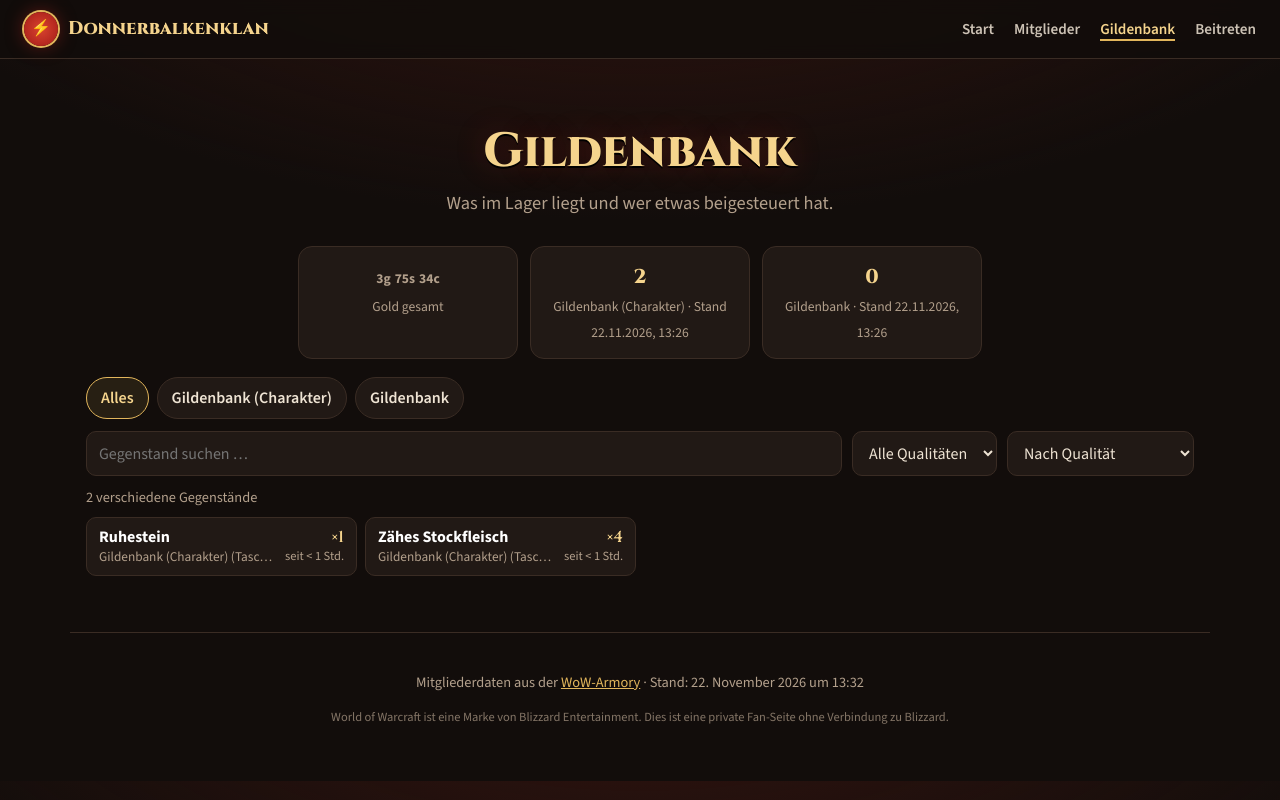
After one commit to gerrybluemug/donnerbalkenklan, a PHP site: page /gildenbank.html in a window 1280 px wide. The commit adds this page. Run offline with PHP 8.4, Linux system fonts and the light colour scheme.

Commit message:
Eigene Seiten für Mitglieder und Gildenbank, Entnahmen nicht veröffentlichen
- index.html: Start mit Über uns, News, Statistik, Mitmachen
- mitglieder.html / gildenbank.html als eigene Seiten, alte #-Links leiten um
- Mitgliedertabelle scrollt in sich, Kopfzeile bleibt stehen
- Gildenbank-Protokoll: Addon exportiert nur Einzahlungen/Einlagerungen,
  der Import verwirft Entnahmen, die Seite zeigt sie nicht an

Co-Authored-By: Claude Opus 5.5 <noreply@anthropic.com>

```diff
--- a/app.js
+++ b/app.js
@@ -22,9 +22,29 @@
   const esc = (s) => String(s ?? "").replace(/[&<>"']/g, (c) => ({ "&": "&amp;", "<": "&lt;", ">": "&gt;", '"': "&quot;", "'": "&#39;" }[c]));
   const $ = (s) => document.querySelector(s);
 
-  // ---------- Texte aus der Konfiguration ----------
+  const maxLvl = R.maxLevel || 60;
+  const fill = (sel, opts) => { const el = $(sel); opts.forEach(([v, l]) => el.insertAdjacentHTML("beforeend", `<option value="${esc(v)}">${esc(l)}</option>`)); };
+
+  // alte Links (…/#mitglieder, …/#gildenbank) auf die eigenen Seiten umleiten
+  const moved = { "#mitglieder": "mitglieder.html", "#gildenbank": "gildenbank.html" }[location.hash];
+  if (document.body.dataset.page === "start" && moved) { location.replace(moved); return; }
+
+  // ---------- Kopf & Fuß (alle Seiten) ----------
   document.querySelectorAll("[data-bind]").forEach((el) => (el.textContent = C[el.dataset.bind] ?? ""));
-  document.title = C.name;
+  const pageTitle = document.body.dataset.title;
+  document.title = pageTitle ? `${pageTitle} – ${C.name}` : C.name;
+  document.querySelectorAll(".nav nav a").forEach((a) => {
+    if (a.dataset.page === document.body.dataset.page) a.setAttribute("aria-current", "page");
+  });
+  const B = window.BANK;
+  const hasBank = !!(B && (Object.keys(B.chars || {}).length || B.guild));
+  $("#nav-bank").hidden = !hasBank;
+
+  const updated = R.updated ? new Date(R.updated).toLocaleString("de-DE", { dateStyle: "long", timeStyle: "short" }) : "unbekannt";
+  $("#stand").innerHTML = `Mitgliederdaten aus der <a href="${esc(C.armoryUrl)}" target="_blank" rel="noopener">WoW-Armory</a> · Stand: ${esc(updated)}`;
+
+  // ---------- Startseite ----------
+  if ($("#hero-meta")) {
     $("#hero-meta").textContent = [C.game, C.region, C.faction, `Gegründet ${C.founded}`].join(" · ");
     $("#armory-link").href = C.armoryUrl;
     $("#about").innerHTML = (C.about || []).map((p) => `<p>${esc(p)}</p>`).join("");
@@ -38,12 +58,10 @@
 
     if (C.discordUrl) $("#discord-link").href = C.discordUrl;
     else $("#discord-link").remove();
+  }
 
-  const updated = R.updated ? new Date(R.updated).toLocaleString("de-DE", { dateStyle: "long", timeStyle: "short" }) : "unbekannt";
-  $("#stand").innerHTML = `Mitgliederdaten aus der <a href="${esc(C.armoryUrl)}" target="_blank" rel="noopener">WoW-Armory</a> · Stand: ${esc(updated)}`;
-
-  // ---------- Kennzahlen ----------
-  const maxLvl = R.maxLevel || 60;
+  // ---------- Kennzahlen & Statistik (Startseite) ----------
+  if ($("#kpis")) {
     const avg = M.length ? M.reduce((s, m) => s + m.level, 0) / M.length : 0;
     const atMax = M.filter((m) => m.level >= maxLvl).length;
     const over40 = M.filter((m) => m.level >= 40).length;
@@ -81,8 +99,10 @@
       `<li><span class="who"><a href="${charUrl(m)}" target="_blank" rel="noopener" style="color:${cls(m.cls).color}">${esc(fullName(m))}</a><small>Stufe ${m.level} · ${esc(cls(m.cls).name)}${m.ilvl ? ` · iLvl ${m.ilvl}` : ""}</small></span></li>`
     ).join("");
 
-  // ---------- Mitgliederliste ----------
-  const fill = (sel, opts) => { const el = $(sel); opts.forEach(([v, l]) => el.insertAdjacentHTML("beforeend", `<option value="${esc(v)}">${esc(l)}</option>`)); };
+  }
+
+  // ---------- Mitgliederliste (Seite "Mitglieder") ----------
+  if ($("#roster")) {
     fill("#f-class", Object.keys(CLASSES).filter((k) => M.some((m) => m.cls === k)).map((k) => [k, CLASSES[k].name]).sort((a, b) => a[1].localeCompare(b[1], "de")));
     fill("#f-race", [...new Set(M.map(raceName))].sort((a, b) => a.localeCompare(b, "de")).map((r) => [r, r]));
     fill("#f-rank", [...new Set(M.map((m) => m.rank))].sort((a, b) => a - b).map((r) => [r, rankName(r)]));
@@ -139,13 +159,13 @@
     }));
     ["#f-search", "#f-class", "#f-race", "#f-rank", "#f-minlvl"].forEach((s) => $(s).addEventListener("input", render));
     render();
+  }
 
-  // ---------- Gildenbank ----------
-  const B = window.BANK;
-  const bankChars = B ? Object.entries(B.chars || {}) : [];
-  if (B && (bankChars.length || B.guild)) {
+  // ---------- Gildenbank (Seite "Gildenbank") ----------
+  if ($("#gildenbank") && !hasBank) $("#bank-none").hidden = false;
+  if ($("#gildenbank") && hasBank) {
+    const bankChars = Object.entries(B.chars || {});
     $("#gildenbank").hidden = false;
-    $("#nav-bank").hidden = false;
 
     const QUALITY = [
       ["Schlecht", "#9d9d9d"], ["Verbreitet", "#ffffff"], ["Selten", "#1eff00"], ["Rar", "#0070dd"],
@@ -246,12 +266,12 @@
 
     // ---------- Gildenbank-Protokoll ----------
     const LOG = B.log || { items: [], money: [] };
-    const OUT = new Set(["withdraw", "repair", "withdrawForTab", "buyTab"]);
-    const showOut = C.showBankWithdrawals !== false;
+    // nur Einzahlungen/Einlagerungen – Entnahmen werden nicht veröffentlicht
+    const IN = new Set(["deposit", "depositSummary"]);
     const entries = [
       ...LOG.items.map((e) => ({ ...e, kind: "item" })),
       ...LOG.money.map((e) => ({ ...e, kind: "money" })),
-    ].filter((e) => showOut || !OUT.has(e.type)).sort((a, b) => Date.parse(b.t) - Date.parse(a.t));
+    ].filter((e) => IN.has(e.type)).sort((a, b) => Date.parse(b.t) - Date.parse(a.t));
 
     if (entries.length) {
       $("#bank-log-wrap").hidden = false;
@@ -270,12 +290,7 @@
         const g = e.kind === "money" ? gold(e.amount) : "";
         switch (e.kind + ":" + e.type) {
           case "item:deposit": return `${who(e.who)} hat ${item(e)} eingelagert`;
-          case "item:withdraw": return `${who(e.who)} hat ${item(e)} entnommen`;
           case "money:deposit": return `${who(e.who)} hat ${g} eingezahlt`;
-          case "money:withdraw": return `${who(e.who)} hat ${g} abgehoben`;
-          case "money:repair": return `${who(e.who)} hat ${g} für Reparaturen genutzt`;
-          case "money:withdrawForTab": return `${who(e.who)} hat ${g} für ein Bankfach entnommen`;
-          case "money:buyTab": return e.amount > 0 ? `${who(e.who)} hat ein Bankfach für ${g} gekauft` : `${who(e.who)} hat ein Bankfach freigeschaltet`;
           case "money:depositSummary": return `Gildenbonus: ${g} eingezahlt`;
           default: return `${who(e.who)}: ${esc(e.type)}`;
         }
@@ -305,8 +320,6 @@
 
       const FILTERS = [
         ["all", "Alles", () => true],
-        ["in", "Einzahlungen", (e) => !OUT.has(e.type)],
-        ...(showOut ? [["out", "Entnahmen", (e) => OUT.has(e.type)]] : []),
         ["money", "Gold", (e) => e.kind === "money"],
         ["item", "Gegenstände", (e) => e.kind === "item"],
       ];
@@ -322,7 +335,7 @@
         document.querySelectorAll("#log-filter button").forEach((b) => b.setAttribute("aria-selected", String(b.dataset.id === logFilter)));
         const list = entries.filter(FILTERS.find((f) => f[0] === logFilter)[2]);
         $("#bank-log").innerHTML = list.length
-          ? list.slice(0, shown).map((e) => `<li class="${OUT.has(e.type) ? "out" : "in"}"><span>${text(e)}</span><small title="${esc(when(e.t))}">${esc(ago(e.t))}${e.tab ? ` · ${esc(e.tab)}` : ""}</small></li>`).join("")
+          ? list.slice(0, shown).map((e) => `<li><span>${text(e)}</span><small title="${esc(when(e.t))}">${esc(ago(e.t))}${e.tab ? ` · ${esc(e.tab)}` : ""}</small></li>`).join("")
           : `<li class="bank-empty">Keine Einträge.</li>`;
         $("#log-more").hidden = list.length <= shown;
       }
--- a/config.js
+++ b/config.js
@@ -15,10 +15,6 @@ window.GUILD_CONFIG = {
 
   // Link zu eurem Discord (leer lassen, um den Button auszublenden)
   discordUrl: "https://discord.gg/8vRUnk3XdG",
-
-  // Gildenbank-Protokoll: auch Entnahmen (Gegenstände, Gold, Reparaturen)
-  // öffentlich zeigen? false = nur Einzahlungen/Einlagerungen anzeigen.
-  showBankWithdrawals: true,
 
   // Die Armory liefert nur Rang-Nummern, keine Namen.
   // Tragt hier die Rangnamen ein, wie sie im Spiel heißen.
--- /dev/null
+++ b/gildenbank.html
@@ -0,0 +1,76 @@
+<!doctype html>
+<html lang="de">
+<head>
+  <meta charset="utf-8">
+  <meta name="viewport" content="width=device-width, initial-scale=1">
+  <title>Gildenbank – Donnerbalkenklan</title>
+  <meta name="description" content="Gildenbank des Donnerbalkenklans – Bestand, Spender und Einzahlungen.">
+  <link rel="preconnect" href="https://fonts.googleapis.com">
+  <link rel="preconnect" href="https://fonts.gstatic.com" crossorigin>
+  <link href="https://fonts.googleapis.com/css2?family=Cinzel:wght@600;800&family=Source+Sans+3:wght@400;600;700&display=swap" rel="stylesheet">
+  <link rel="stylesheet" href="style.css">
+</head>
+<body data-page="gildenbank" data-title="Gildenbank">
+  <header class="nav">
+    <a class="brand" href="index.html"><span class="crest" aria-hidden="true">⚡</span><span data-bind="name"></span></a>
+    <nav>
+      <a href="index.html" data-page="start">Start</a>
+      <a href="mitglieder.html" data-page="mitglieder">Mitglieder</a>
+      <a href="gildenbank.html" data-page="gildenbank" id="nav-bank" hidden>Gildenbank</a>
+      <a href="index.html#beitreten">Beitreten</a>
+    </nav>
+  </header>
+
+  <main id="top">
+    <section class="page-head wrap">
+      <h1>Gildenbank</h1>
+      <p class="tagline">Was im Lager liegt und wer etwas beigesteuert hat.</p>
+    </section>
+
+    <p class="bank-empty wrap" id="bank-none" hidden>Noch keine Bankdaten hochgeladen.</p>
+
+    <section id="gildenbank" class="wrap" hidden>
+      <div class="bank-summary" id="bank-summary"></div>
+      <div class="bank-sources" id="bank-sources" role="tablist" aria-label="Lagerort"></div>
+      <div class="filters">
+        <input type="search" id="b-search" placeholder="Gegenstand suchen …" aria-label="Gegenstand suchen">
+        <select id="b-quality" aria-label="Qualität"><option value="">Alle Qualitäten</option></select>
+        <select id="b-sort" aria-label="Sortierung">
+          <option value="quality">Nach Qualität</option>
+          <option value="name">Nach Name</option>
+          <option value="oldest">Am längsten gelagert</option>
+          <option value="newest">Zuletzt eingelagert</option>
+          <option value="count">Größte Menge</option>
+        </select>
+      </div>
+      <p class="count" id="b-count"></p>
+      <div class="bank-grid" id="bank-items"></div>
+
+      <div class="bank-log-wrap" id="bank-log-wrap" hidden>
+        <div class="card">
+          <h3>Größte Spender</h3>
+          <ol class="donors" id="bank-donors"></ol>
+        </div>
+        <div class="card">
+          <h3>Protokoll</h3>
+          <div class="bank-sources" id="log-filter" role="tablist" aria-label="Protokoll filtern"></div>
+          <ul class="bank-log" id="bank-log"></ul>
+          <p class="log-note">Zeiten sind ungefähr – WoW gibt sie nur auf die Stunde genau an.</p>
+          <button type="button" class="btn" id="log-more" hidden>Mehr anzeigen</button>
+        </div>
+      </div>
+    </section>
+
+  </main>
+
+  <footer class="wrap footer">
+    <p id="stand"></p>
+    <p class="small">World of Warcraft ist eine Marke von Blizzard Entertainment. Dies ist eine private Fan-Seite ohne Verbindung zu Blizzard.</p>
+  </footer>
+
+  <script src="config.js"></script>
+  <script src="data/roster.js"></script>
+  <script src="data/bank.js"></script>
+  <script src="app.js"></script>
+</body>
+</html>
--- a/style.css
+++ b/style.css
@@ -46,6 +46,13 @@ section.wrap { margin-top: 56px; }
 .nav nav { display: flex; gap: 20px; flex-wrap: wrap; }
 .nav nav a { color: var(--text); text-decoration: none; font-weight: 600; font-size: .95rem; opacity: .85; }
 .nav nav a:hover { color: var(--gold-2); opacity: 1; }
+.nav nav a[aria-current="page"] { color: var(--gold-2); opacity: 1; box-shadow: inset 0 -2px 0 var(--gold); }
+
+/* Kopf der Unterseiten */
+.page-head { text-align: center; padding-top: 8px; }
+.page-head h1 { font-size: clamp(1.8rem, 6vw, 3rem); color: var(--gold-2); text-shadow: 0 2px 0 #000, 0 0 30px #b3261e55; margin-bottom: 8px; }
+.page-head .tagline { margin-bottom: 0; }
+section.page-head + section.wrap, section.page-head + p + section.wrap { margin-top: 28px; }
 
 /* Hero */
 .hero { padding: 90px 16px 70px; text-align: center; border-bottom: 1px solid var(--line);
@@ -112,6 +119,11 @@ section.wrap { margin-top: 56px; }
 .filters .minlvl input { width: 70px; }
 .count { color: var(--muted); font-size: .9rem; margin: 0 0 8px; }
 .table-wrap { overflow-x: auto; border: 1px solid var(--line); border-radius: var(--radius); background: var(--card); }
+/* Die Tabelle scrollt in sich, die Kopfzeile bleibt stehen */
+.table-wrap { max-height: 75vh; overflow-y: auto; }
+@media (min-width: 700px) {
+  .table-wrap { max-height: calc(100vh - 230px); min-height: 360px; }
+}
 table { width: 100%; border-collapse: collapse; font-size: .95rem; }
 th, td { padding: 10px 14px; text-align: left; white-space: nowrap; }
 th { position: sticky; top: 0; background: var(--bg-2); color: var(--gold); font-family: var(--head); font-size: .85rem; cursor: pointer; user-select: none; border-bottom: 1px solid var(--line); }
@@ -159,7 +171,6 @@ td a:hover { text-decoration: underline; }
 .donors .what { font-size: .88rem; color: var(--muted); }
 .bank-log { list-style: none; margin: 0; padding: 0; }
 .bank-log li { display: flex; flex-direction: column; padding: 8px 0 8px 12px; border-top: 1px solid var(--line); border-left: 3px solid #4a8f3a; margin-top: -1px; }
-.bank-log li.out { border-left-color: #a8402f; }
 .bank-log li.bank-empty { border-left: 0; }
 .bank-log li a { font-weight: 700; text-decoration: none; }
 .bank-log li small { color: var(--muted); font-size: .8rem; cursor: help; }
```
Also changed, not shown: index.html (+7 -68 lines), mitglieder.html (added, +68 -0 lines), scripts/import-bank.mjs (+4 -3 lines), README.md, 2 other files. Lines whose indentation alone changed are shown as unchanged.
